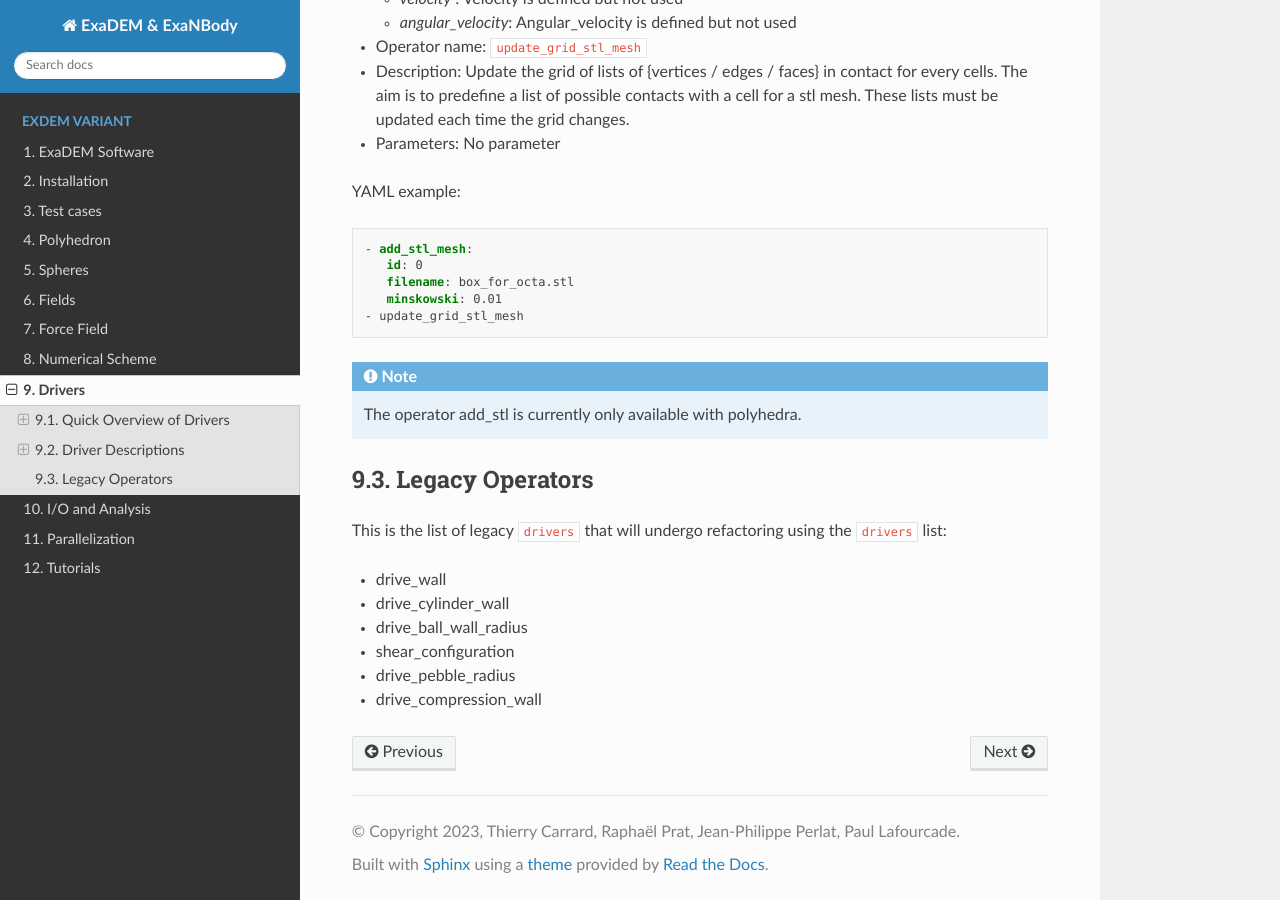
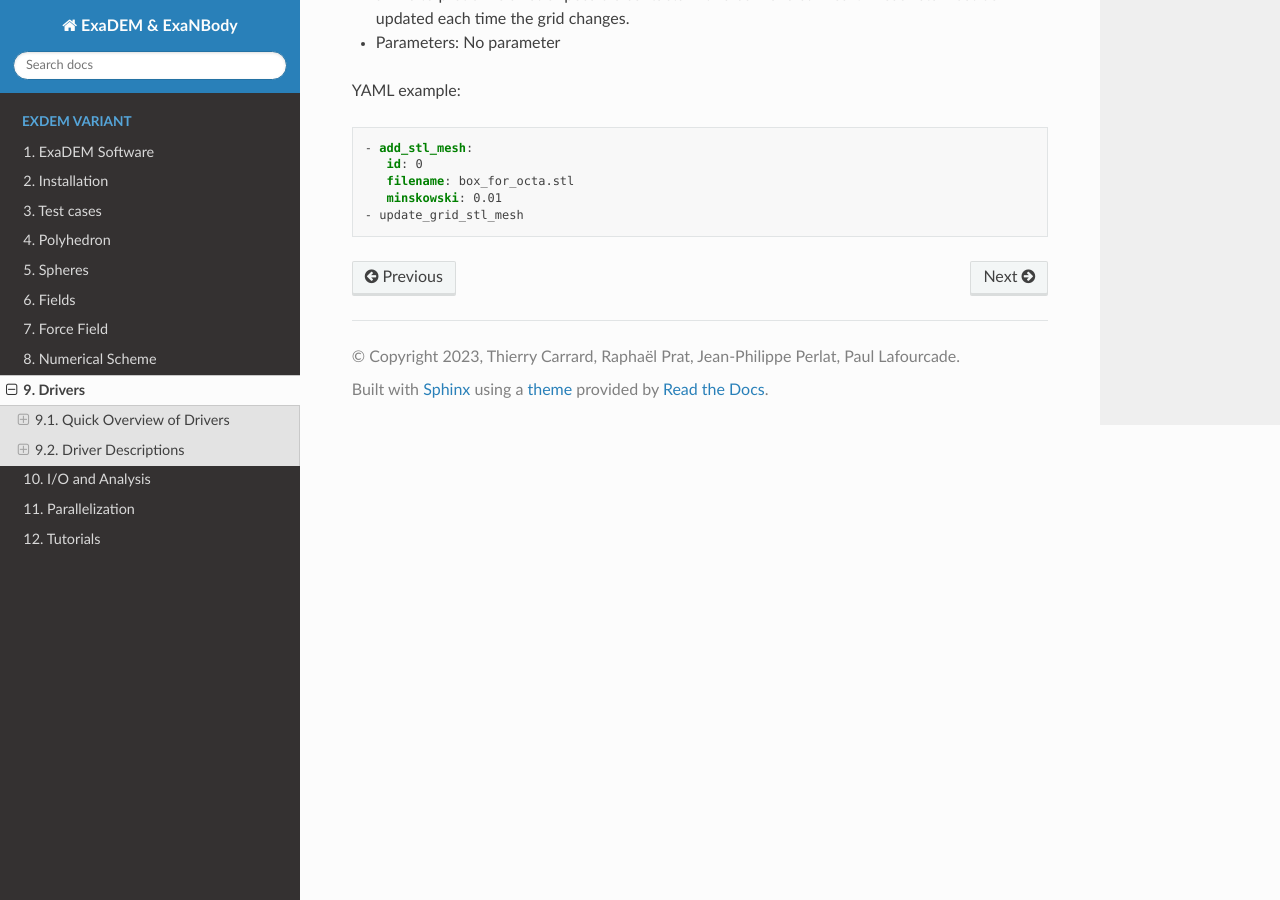
Before and after one commit to Collab4exaNBody/doc_exaDEM, a Sphinx documentation site: the page built from source/project_exaDEM/Drivers.rst, in a window 1280 px wide and 900 px high, scrolled down 4878 px. Built offline with Sphinx 7.4.7 and the Read the Docs theme 2.0.0, drawn with Linux system fonts in a browser that asks for light colours; some of the changed text lies outside the part shown.

Commit message:
update driver section with new devs

```diff
--- a/source/project_exaDEM/Drivers.rst
+++ b/source/project_exaDEM/Drivers.rst
@@ -143,13 +143,6 @@ YAML example:
      center: [2, 2, 0]
      radius: 20
 
-
-.. note::
-  The operator add_ball is currently only available with polyhedra.
-
-
-
-
 STL Mesh
 --------
 
@@ -184,18 +177,3 @@ YAML example:
      filename: box_for_octa.stl
      minskowski: 0.01
   - update_grid_stl_mesh
-
-.. note::
-  The operator add_stl is currently only available with polyhedra.
-
-Legacy Operators
-^^^^^^^^^^^^^^^^
-
-This is the list of legacy ``drivers`` that will undergo refactoring using the ``drivers`` list:
-
-* drive_wall
-* drive_cylinder_wall
-* drive_ball_wall_radius
-* shear_configuration
-* drive_pebble_radius
-* drive_compression_wall
```
